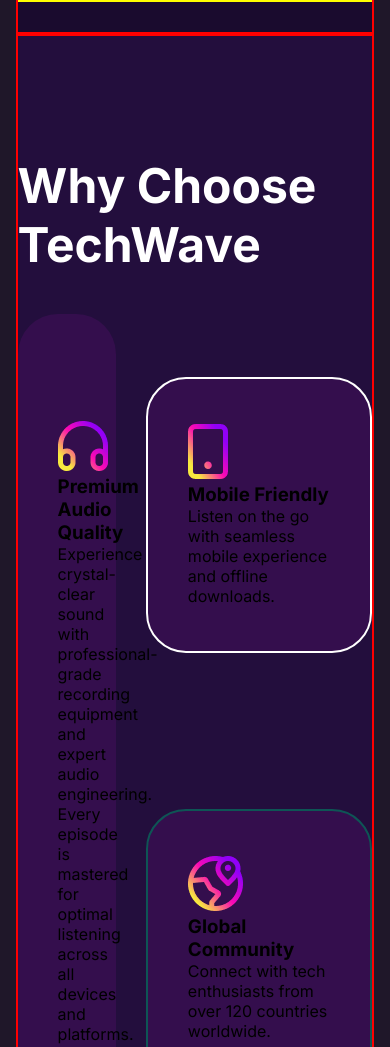
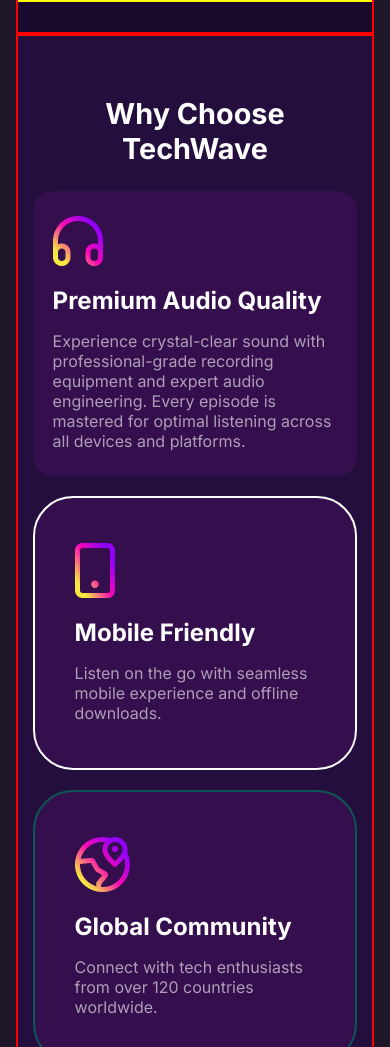
Before and after one commit to Afrene/Batch13-A02-TechWave, a plain HTML site: page index.html in a window 390 px wide. Shown: the part 1105-2152 px from the top of the page. Drawn offline with Linux system fonts and the light colour scheme.

Commit message:
responsive-techwave-section

```diff
--- a/style/responsive.css
+++ b/style/responsive.css
@@ -9,6 +9,7 @@
     }
 
 }
+
 @media screen and (max-width:768px){
      /* navbar section  */
     .container{
@@ -107,4 +108,28 @@
     text-align: center;
 
    }
+   /* techwave section  */
+
+   .section-container .techwave-section{
+    gap:25px;
+    margin: 60px auto;
+    padding:0 15px;
+   }
+   .section-container .techwave-section h2{
+    font-size: 1.8rem;
+    text-align: center;
+   }
+   .section-container .techwave-section .techwave{
+    grid-template-columns: 1fr;
+    gap:20px;
+   }
+   .techwave div{
+    grid-column: auto !important;
+    grid-row: auto !important;
+    padding: 25px 20px;
+    border-radius: 20px;
+
+   }
+   /* feature section  */
+
 }
--- a/style/style.css
+++ b/style/style.css
@@ -261,8 +261,22 @@
 }
 .techwave div{
    background-color:rgba(78, 17, 101, 0.4);
-   padding:107px 40px;
+   padding:67px 40px;
    border-radius: 40px;
+
+}
+.techwave div h3{
+    color: #FFFFFF;
+    font-size: 1.5rem;
+    font-weight: 700;
+    margin-top: 16px;
+}
+.techwave div p{
+    color: rgba(255, 255, 255, 0.6);
+    font-size: 1rem;
+    margin-top: 16px;
+
+
 }
 .techwave div:nth-child(2),
 .techwave div:nth-child(3){
```
